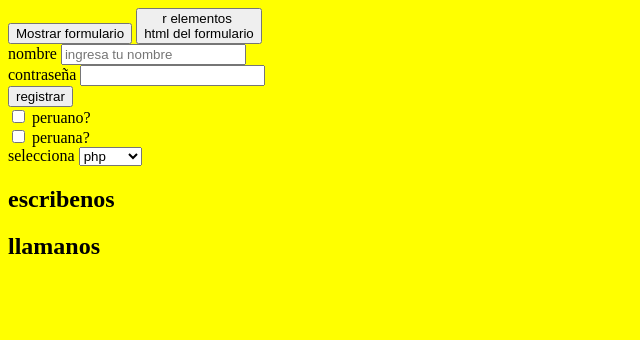
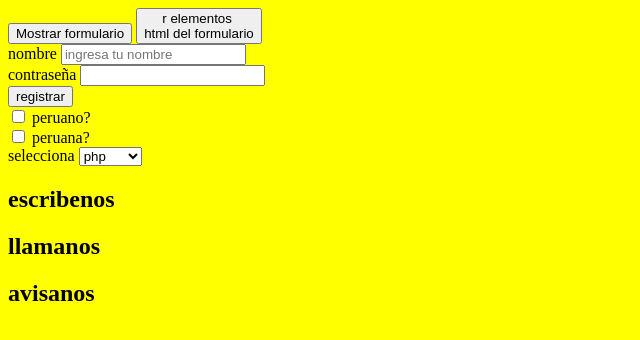
Before and after one commit to jeik0210/coffee, a website: page index.html in a window 1280 px wide. Shown: the whole page, without its empty margins (0-640 px from the left). Drawn offline with Linux system fonts and the light colour scheme.

Commit message:
add h2 avisanos

```diff
--- a/index.html
+++ b/index.html
@@ -32,5 +32,6 @@ selecciona
 </select>
 <h2>escribenos</h2>
 <h2>llamanos</h2>
+<h2>avisanos</h2>
 </body>
 </html>
```
